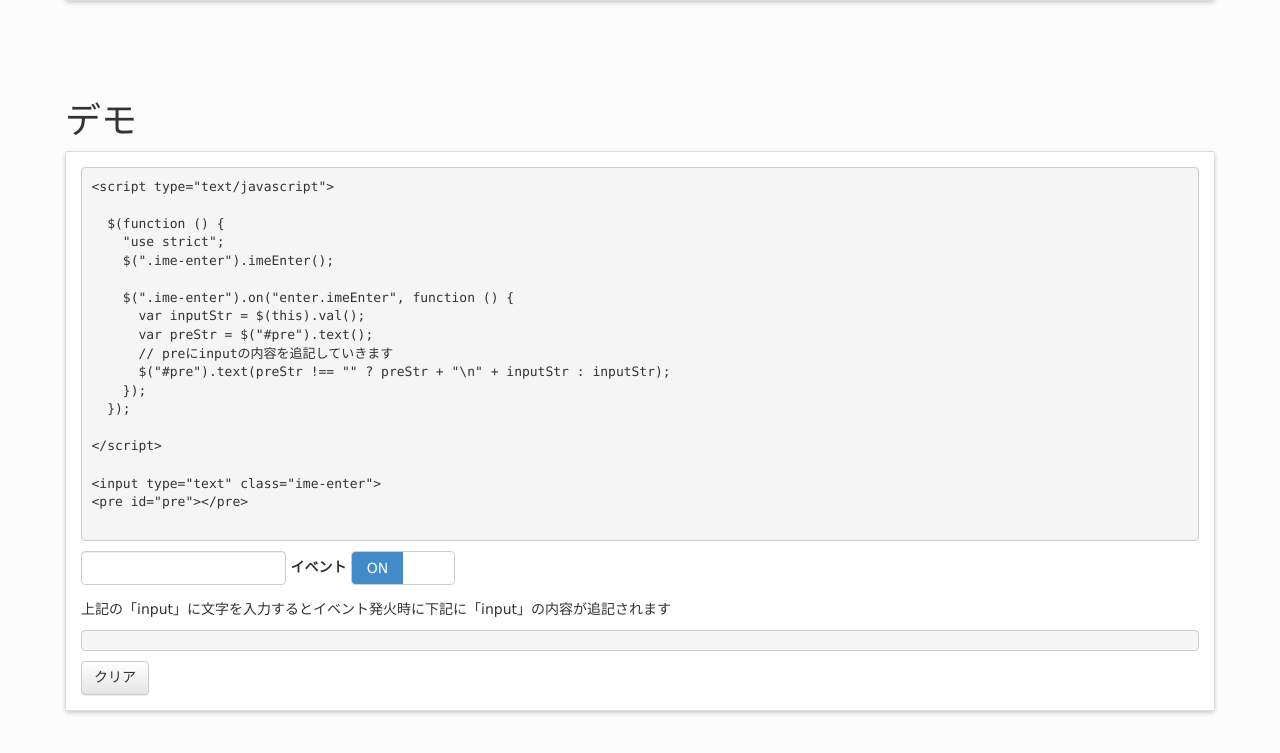
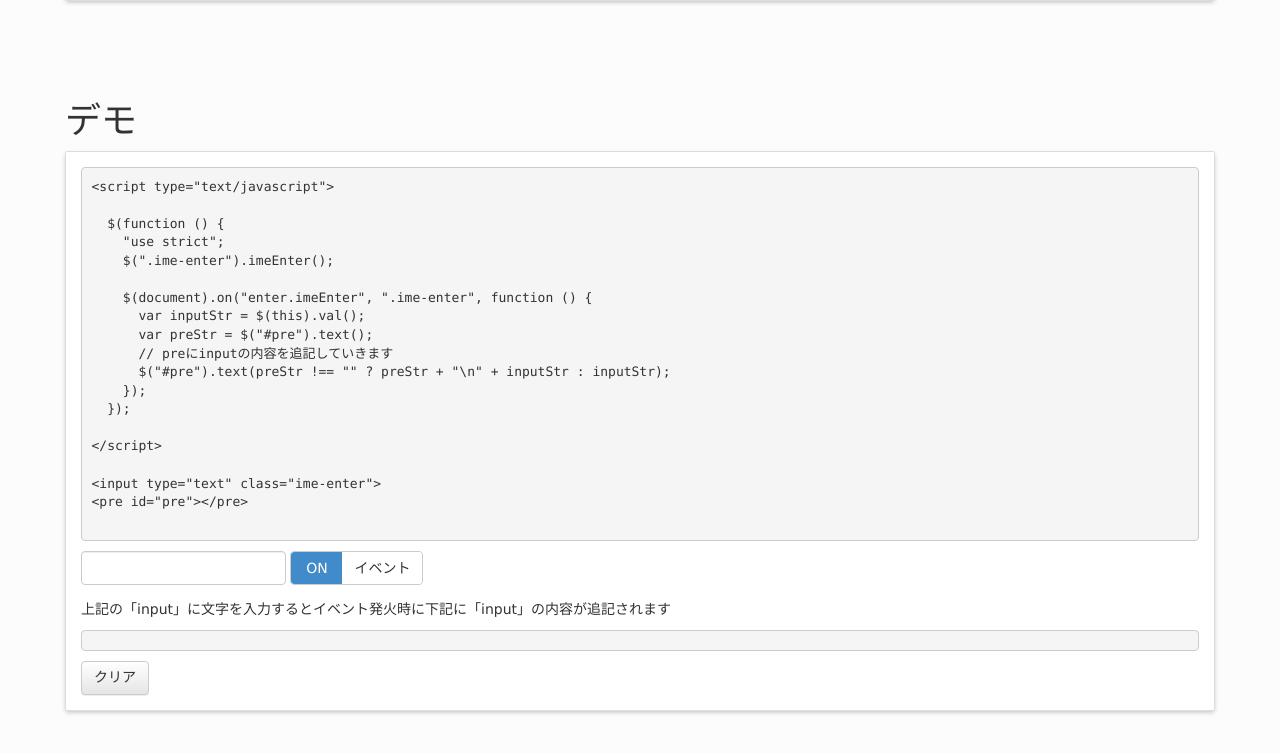
Before and after one commit to hrdaya/jQuery.mcInputEvent, a website: page index.html in a window 1280 px wide. Shown: the part 2776-3529 px from the top of the page. Drawn offline with nearby package versions, Linux system fonts and the light colour scheme.

Commit message:
デモの修正

```diff
--- a/demo/js/demo.js
+++ b/demo/js/demo.js
@@ -5,6 +5,7 @@ $(function () {
     var $switch = $('#boot-switch');
     $elm.imeEnter();
     $switch.bootstrapSwitch({
+        labelText: 'イベント',
         offColor: 'danger',
         onSwitchChange: function (event, state) {
             state ? $elm.imeEnter('on') : $elm.imeEnter('off');
--- a/index.html
+++ b/index.html
@@ -194,7 +194,7 @@ $(document).on(&quot;enter.imeEnter&quot;, &quot;.ime-enter&quot;, function () {
     &quot;use strict&quot;;
     $(&quot;.ime-enter&quot;).imeEnter();
 
-    $(&quot;.ime-enter&quot;).on(&quot;enter.imeEnter&quot;, function () {
+    $(document).on(&quot;enter.imeEnter&quot;, &quot;.ime-enter&quot;, function () {
       var inputStr = $(this).val();
       var preStr = $(&quot;#pre&quot;).text();
       // preにinputの内容を追記していきます
@@ -209,7 +209,6 @@ $(document).on(&quot;enter.imeEnter&quot;, &quot;.ime-enter&quot;, function () {
                             </pre>
                             <div class="form-inline form-group">
                                 <input type="text" class="ime-enter form-control">
-                                <label>イベント</label>
                                 <input type="checkbox" id="boot-switch" checked>
                             </div>
                             <p>上記の「input」に文字を入力するとイベント発火時に下記に「input」の内容が追記されます</p>
```
